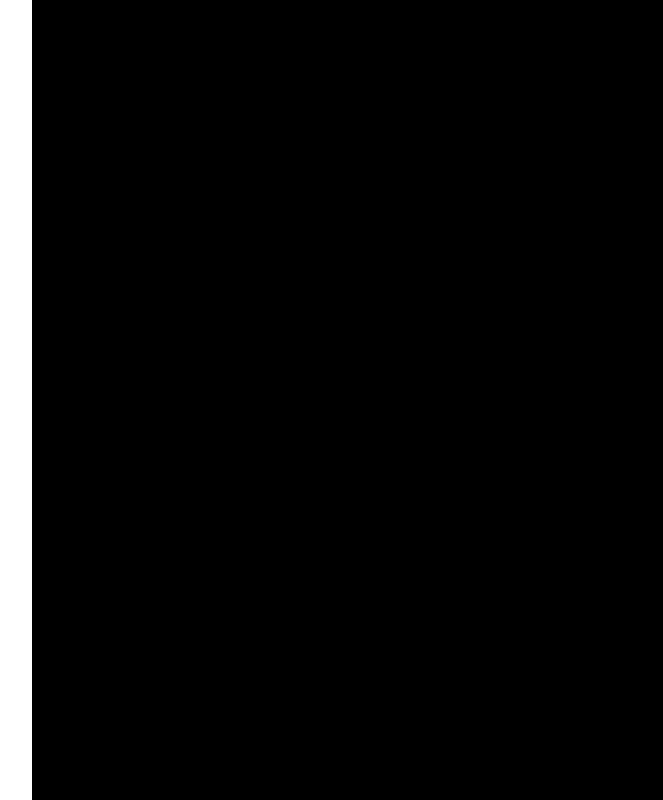
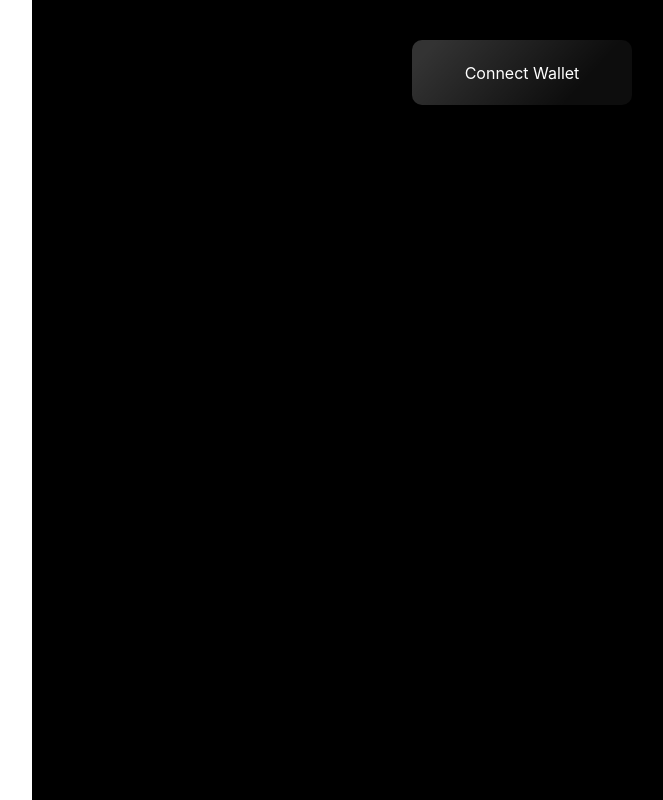
Before and after one commit to Pranav2612000/eth-wallet, a React (Create React App) app: page / in a window 1280 px wide. Shown: the whole page, without its empty margins (608-1271 px from the left). Built offline with nearby package versions, Linux system fonts and the light colour scheme.

Commit message:
feat: use the button component and correctly position it

```diff
--- a/src/components/pages/Home.jsx
+++ b/src/components/pages/Home.jsx
@@ -1,9 +1,16 @@
+import Button from "../common/Button";
 function Home() {
   return (
     <div className="grid grid-cols-12 h-screen">
       <div className="col-span-6">
       </div>
-      <div className="bg-black col-span-6">
+      <div className="bg-black col-span-6 relative">
+        <Button
+          variant='dark'
+          text='Connect Wallet'
+          onClick={() => console.log('connecting wallet...') }
+          className="absolute top-10 right-10"
+        />
       </div>
     </div>
   );
```
